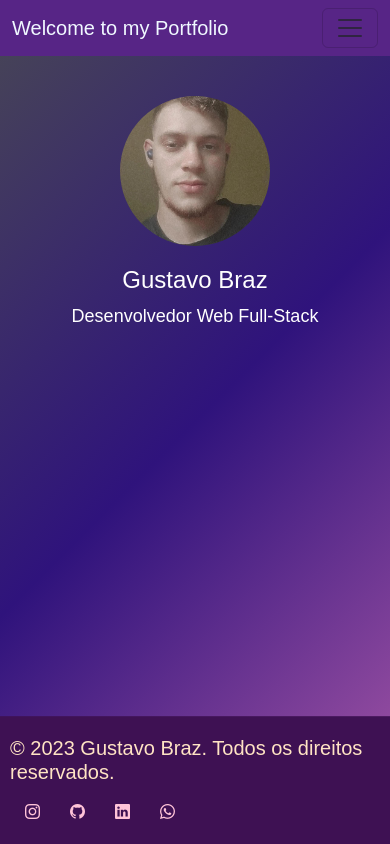
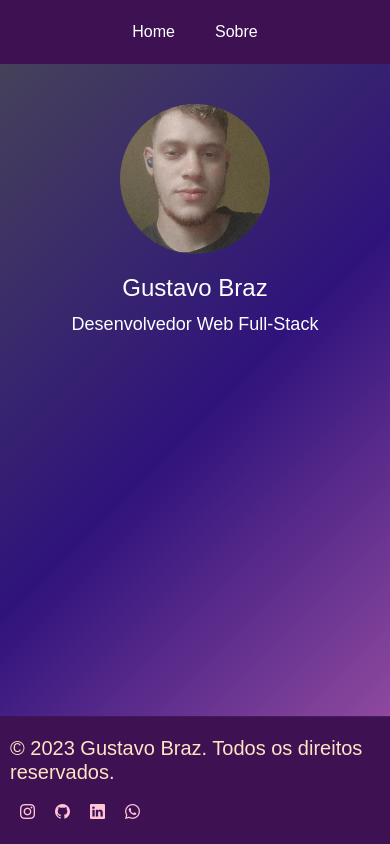
Before and after one commit to Gustavobbraz/Portifolio-AngularWebSite, an Angular app: page / in a window 390 px wide. Built offline with nearby package versions, Linux system fonts and the light colour scheme.

Commit message:
display mobile

```diff
--- a/src/app/pages/about/about.component.css
+++ b/src/app/pages/about/about.component.css
@@ -76,6 +76,9 @@ header {
 .img {
   width: 150px; /* Defina o valor desejado para a largura da imagem */
   height: auto; /* A altura será ajustada automaticamente para manter a proporção da imagem */
+  display: inline;
+  justify-content: center;
+
 }
 
 .contact
@@ -106,3 +109,20 @@ header {
   align-items: center;
   height: 100%;
 }
+
+/* Estilos para a navbar responsiva */
+@media screen and (max-width: 768px) {
+  .about-me {
+    display: block;
+    background-image: none;
+  }
+
+  .img {
+    padding: 20px 20px;
+    display: flex;
+    justify-content: center;
+    image-resolution: 100px;
+
+  }
+
+}
--- a/src/app/sharedpage/navibar/footer/footer.component.css
+++ b/src/app/sharedpage/navibar/footer/footer.component.css
@@ -38,3 +38,14 @@ i
  font-size: 20px;
 
 }
+
+/* Estilos para a navbar responsiva */
+@media screen and (max-width: 768px) {
+  .col-lg-2 {
+    flex-direction: column;
+  }
+
+  .col-lg-2 a {
+    padding: 10px 0;
+  }
+}
--- a/src/app/sharedpage/navibar/navibar.component.css
+++ b/src/app/sharedpage/navibar/navibar.component.css
@@ -1,21 +1,32 @@
-.navbar-light .navbar-nav .nav-link.active-link .navitem{
-
-  color: rgb(228, 222, 228);
-  font-weight: bold;
-  transition: transform 0.5s ease; /* Adiciona uma transição para o efeito de slide */
-
+nav {
+  background-color:rgb(62, 17, 83);
 }
 
-.navi{
-  background-color: rgb(87, 37, 134);
+.nav-links {
+  list-style: none;
+  margin: 0;
+  padding: 0;
+  display: flex;
+  justify-content: center;
 }
 
-.nav-link {
-  color: aliceblue;
-  font-size: 20px;
+.nav-links li {
+  padding: 20px 20px;
 }
 
-.navbar-brand{
-  color: aliceblue;
+.nav-links li a {
+  text-decoration: none;
+  color: #fff;
+}
 
+/* Estilos para a navbar responsiva */
+@media screen and (max-width: 768px) {
+  .nav-links {
+    display: flexbox;
+    background-image: none;
+  }
+
+  .nav-links li {
+    padding: 20px 20px;
+  }
 }
--- a/src/app/sharedpage/navibar/navibar.component.html
+++ b/src/app/sharedpage/navibar/navibar.component.html
@@ -1,25 +1,7 @@
 
-<nav class="navbar navbar-expand-lg bg-body-tertiary, navi">
-  <div class="container-fluid">
-    <a class="navbar-brand" href="#"> Welcome to my Portfolio</a>
-    <button class="navbar-toggler" type="button" data-bs-toggle="collapse" data-bs-target="#navbarNav" aria-controls="navbarNav" aria-expanded="false" aria-label="Toggle navigation">
-      <span class="navbar-toggler-icon"></span>
-    </button>
-    <div class="collapse navbar-collapse" id="navbarNav">
-      <ul class="navbar-nav ms-auto">
-        <li class="nav-item">
-          <a class="nav-link  " aria-current="page" routerLink="" routerLinkActive="active-link" [routerLinkActiveOptions]="{exact:true}">Home</a>
-        </li>
-        <li class="nav-item">
-          <a class="nav-link" routerLink="menu" routerLinkActive="active-link"></a>
-        </li>
-        <li class="nav-item">
-          <a class="nav-link" routerLink="about" routerLinkActive="active-link">Sobre</a>
-        </li>
-        <li class="nav-item">
-          <a class="nav-link " routerLink="contact" routerLinkActive="active-link"></a>
-        </li>
-      </ul>
-    </div>
-  </div>
-</nav>
+  <nav>
+    <ul class="nav-links">
+      <li><a href="">Home</a></li>
+      <li><a href="about">Sobre</a></li>
+    </ul>
+  </nav>
--- a/src/index.html
+++ b/src/index.html
@@ -9,6 +9,7 @@
   <link href="https://cdn.jsdelivr.net/npm/bootstrap@5.3.1/dist/css/bootstrap.min.css" rel="stylesheet" integrity="sha384-4bw+/aepP/YC94hEpVNVgiZdgIC5+VKNBQNGCHeKRQN+PtmoHDEXuppvnDJzQIu9" crossorigin="anonymous">
   <link rel="stylesheet" href="https://cdn.jsdelivr.net/npm/bootstrap-icons@1.10.5/font/bootstrap-icons.css">
   <link rel="https://cdn.jsdelivr.net/npm/@mdi/font@7.2.96/css/materialdesignicons.min.css">
+  <script src="https://cdn.jsdelivr.net/npm/bootstrap@5.3.1/dist/js/bootstrap.bundle.min.js"></script>
 </head>
 <body >
   <app-root></app-root>
```
